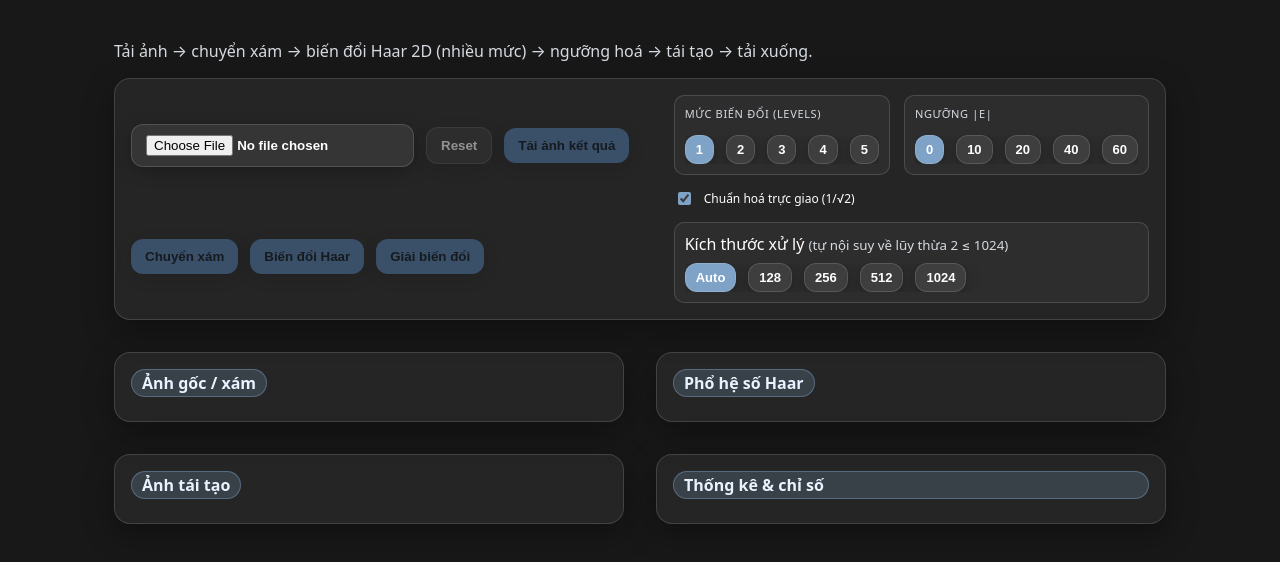
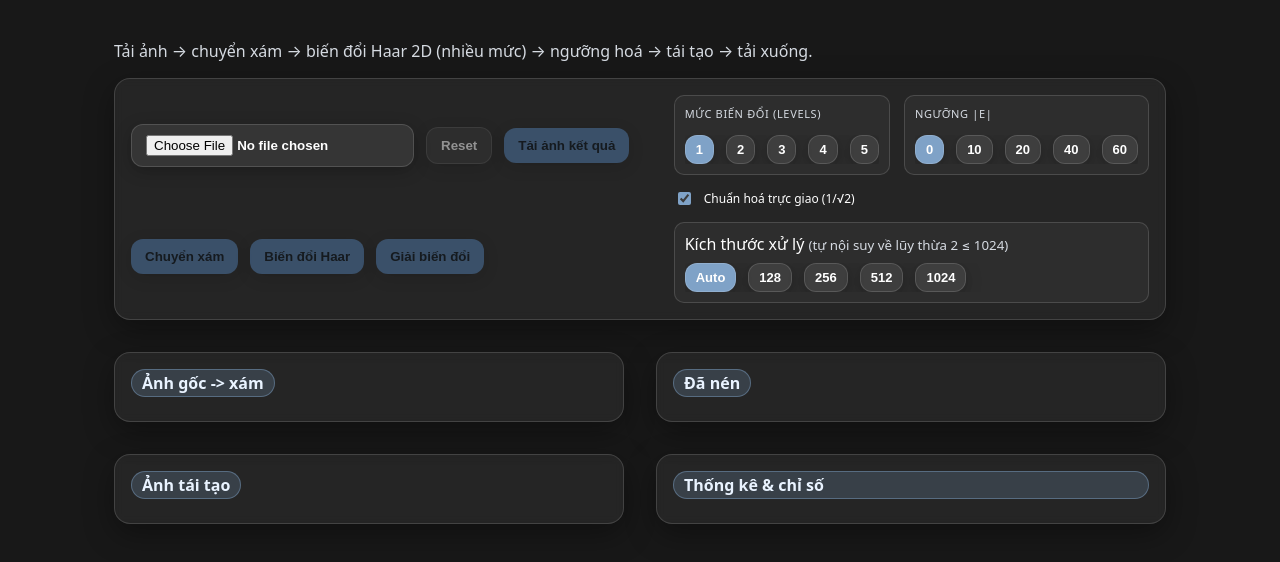
Before and after one commit to Hatties21/Haar-img-tool, a plain HTML site: page index.html in a window 1280 px wide. Drawn offline with Linux system fonts and the light colour scheme.

Commit message:
Update index.html

```diff
--- a/index.html
+++ b/index.html
@@ -88,7 +88,7 @@
       <section class="grid canvases">
         <div class="card col">
           <div class="row between">
-            <div class="pill">Ảnh gốc / xám</div>
+            <div class="pill">Ảnh gốc -> xám</div>
             <div id="infoSrc" class="muted"></div>
           </div>
           <canvas id="src" width="0" height="0"></canvas>
@@ -96,7 +96,7 @@
 
         <div class="card col">
           <div class="row between">
-            <div class="pill">Phổ hệ số Haar</div>
+            <div class="pill">Đã nén</div>
             <div id="infoHaar" class="muted"></div>
           </div>
           <canvas
```
